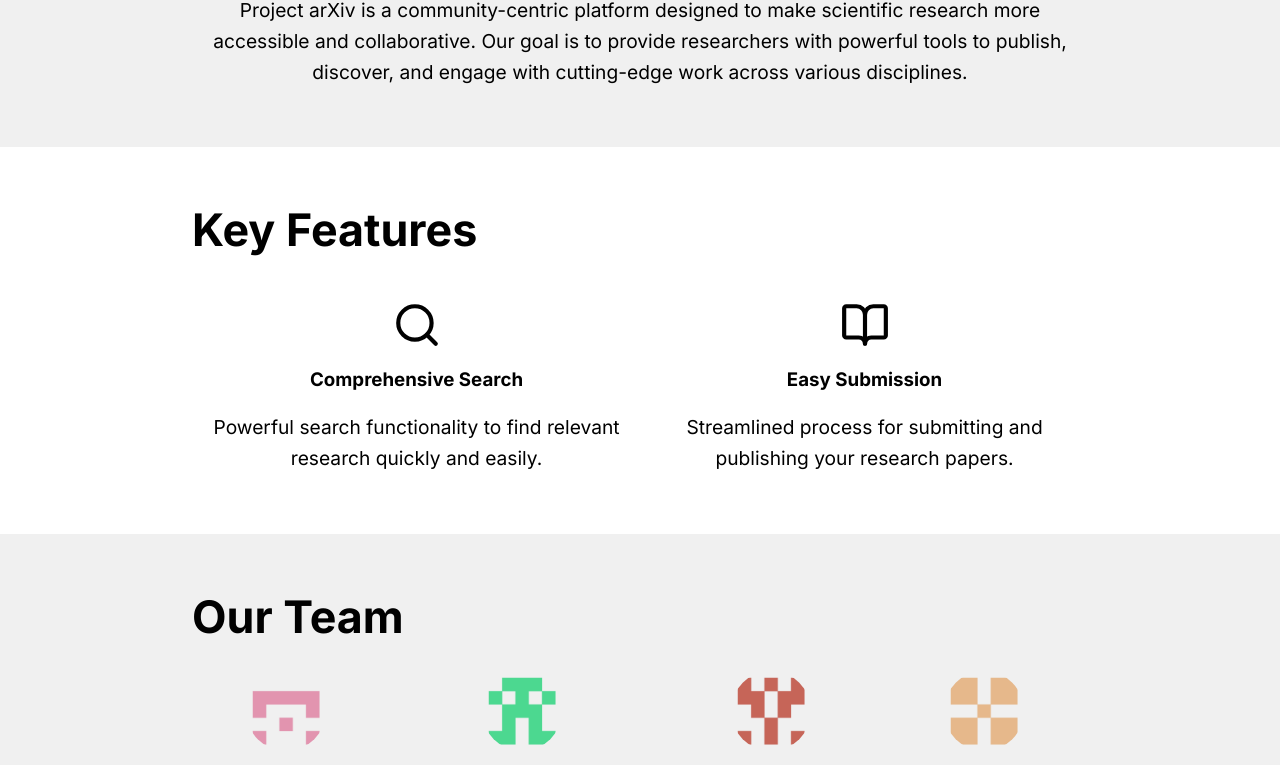
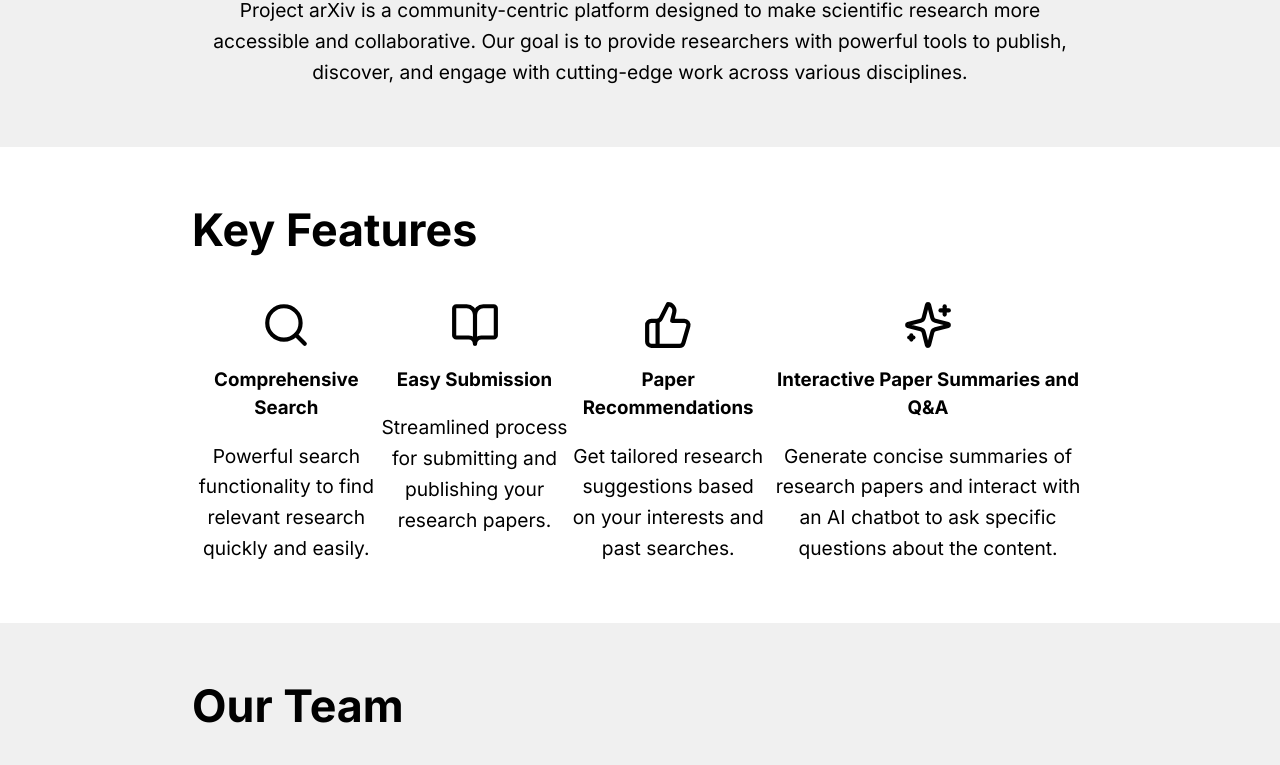
Before and after one commit to import-srfi-175/ResearchX, a React (Vite) app in the folder app/frontend/: page / in a window 1280 px wide. Shown: the part 558-1323 px from the top of the page. Built offline with nearby package versions, Linux system fonts and the light colour scheme; a web font is replaced by a local one.

Commit message:
Update key features on the landing page

```diff
--- a/app/frontend/src/components/Hero.jsx
+++ b/app/frontend/src/components/Hero.jsx
@@ -1,5 +1,5 @@
 // Hero.jsx
-import { Search, BookOpen, Users } from "lucide-react";
+import { Search, BookOpen, Stars, ThumbsUp, Users } from "lucide-react";
 import React, { useState, useEffect } from 'react';
 import { useNavigate } from 'react-router-dom';
 import '../styles/Hero.css';
@@ -110,6 +110,16 @@
             <h3>Easy Submission</h3>
             <p>Streamlined process for submitting and publishing your research papers.</p>
           </div>
+          <div className="feature-item">
+            <ThumbsUp size={50}/>
+            <h3>Paper Recommendations</h3>
+            <p>Get tailored research suggestions based on your interests and past searches.</p>
+          </div>
+          <div className="feature-item">
+            <Stars size={50}/>
+            <h3>Interactive Paper Summaries and Q&A</h3>
+            <p>Generate concise summaries of research papers and interact with an AI chatbot to ask specific questions about the content.</p>
+          </div>
         </div>
       </div>
 
```
